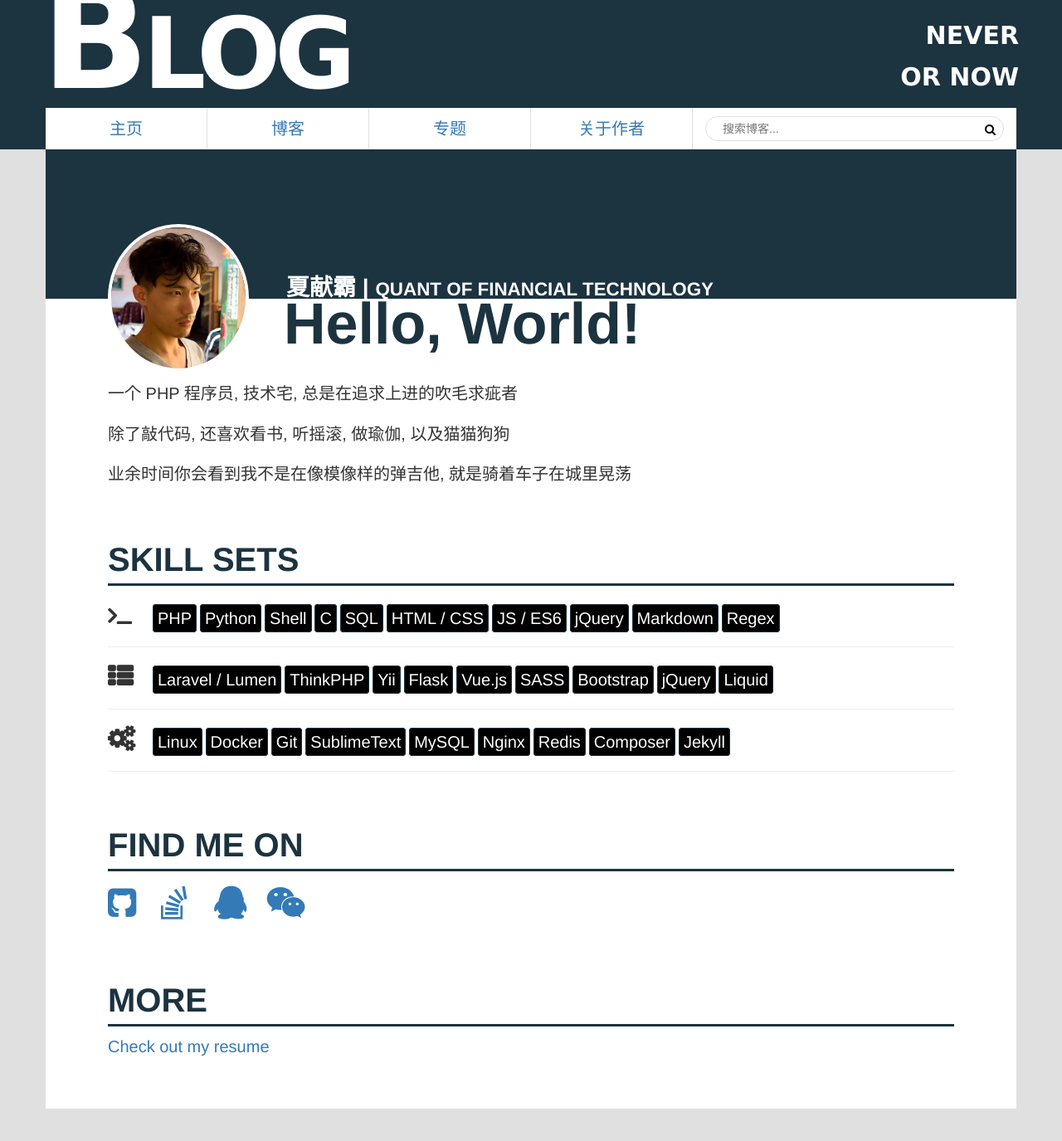
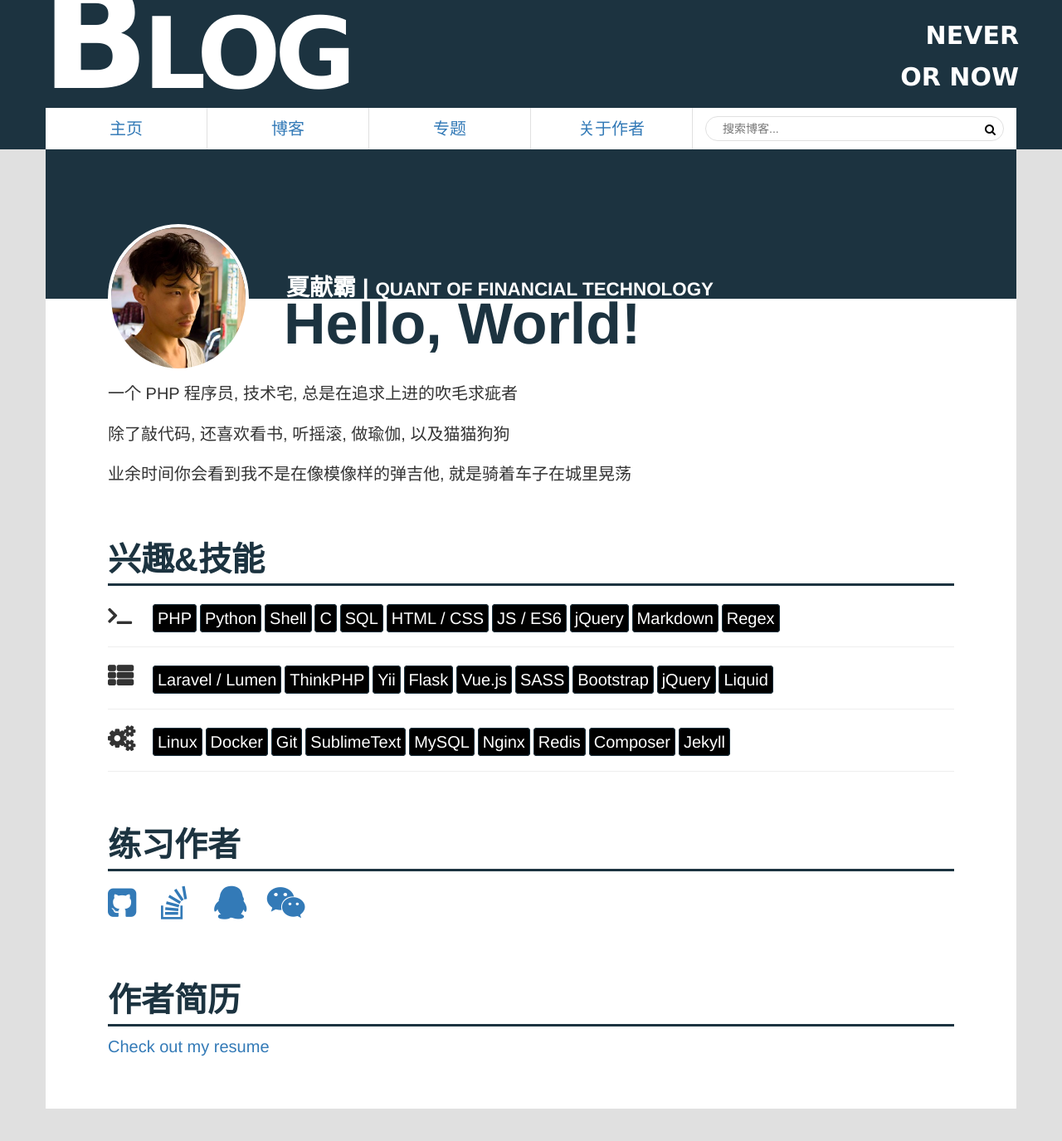
Before and after one commit to xianba/xianba.github.com, a Jekyll site: the page built from about/index.html, in a window 1280 px wide and 1400 px high. Shown: the top 1375 px of the window at 83% size. Built offline with Jekyll 4.4.1, drawn with Linux system fonts in a browser that asks for light colours.

Commit message:
Update index.html

```diff
--- a/about/index.html
+++ b/about/index.html
@@ -17,7 +17,7 @@ layout: default
     </section>
 
     <section id="skillsets">
-        <h2>SKILL SETS</h2>
+        <h2>兴趣&技能</h2>
         {% for skillset in my.skills %}
           <div>
             <i class="{{ skillset.icon-class }}" title=" {{ skillset.name }}"></i>
@@ -30,7 +30,7 @@ layout: default
     </section>
 
     <section id="findme">
-        <h2>FIND ME ON</h2>
+        <h2>练习作者</h2>
         <ul>
           {% for social in my.social %}
             <li><a href="{{ social.link }}"><i class=" {{ social.icon-class }}"></i></a></li>
@@ -39,7 +39,7 @@ layout: default
     </section>
 
     <section id="action">
-        <h2>MORE</h2>
+        <h2>作者简历</h2>
         <a href="{{ '/resume' | relative_url }}">Check out my resume</a>
     </section>
 </div>
```
